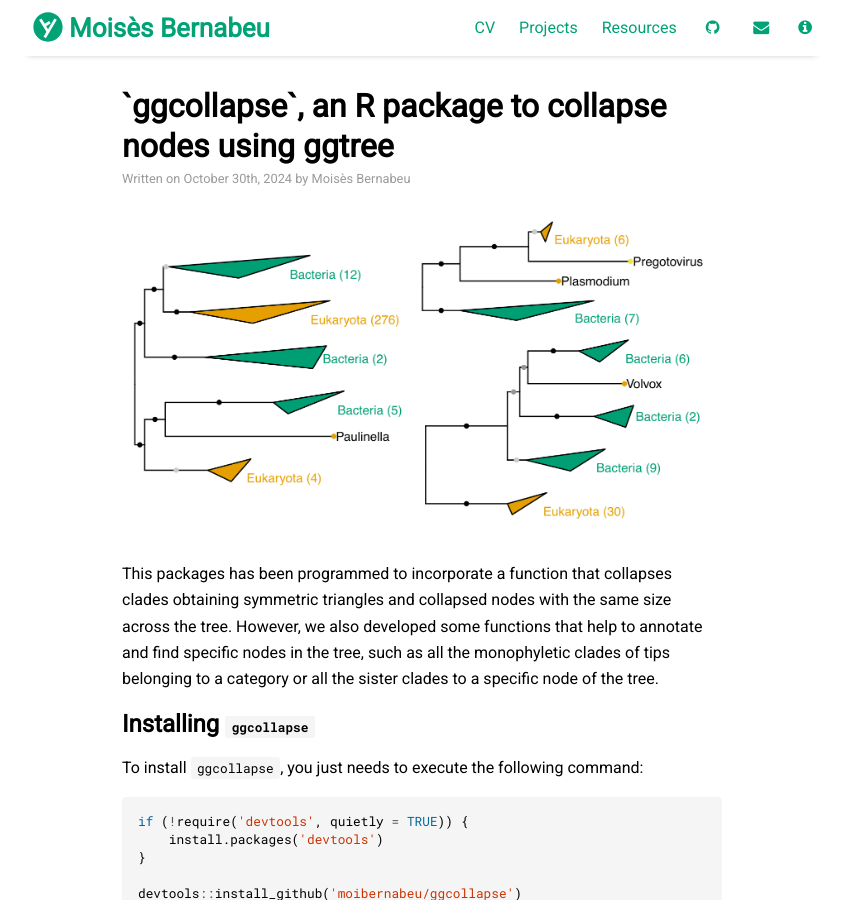
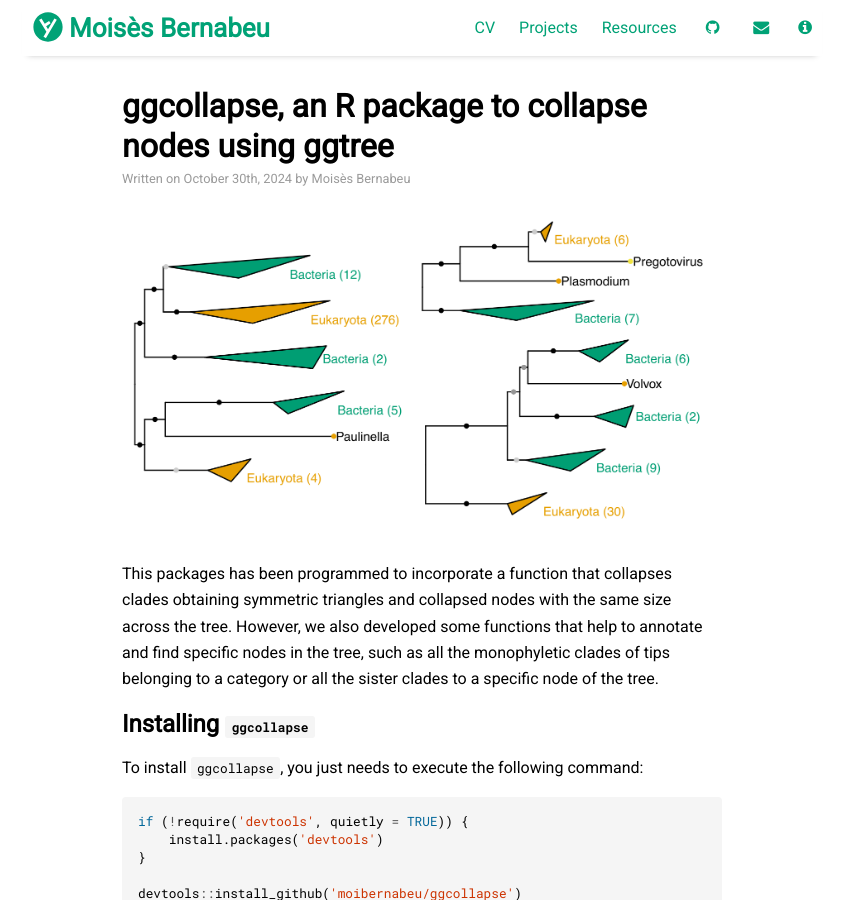
Before and after one commit to moibernabeu/moibernabeu.github.io, a Jekyll site: the page built from _posts/2024-10-30-ggcollapse.md, in a window 1280 px wide and 900 px high. Shown: the whole window, without its empty margins (218-1061 px from the left). Built offline with Jekyll 4.4.1, drawn with Linux system fonts in a browser that asks for light colours; nearby versions of some CDN libraries.

```diff
--- a/_posts/2024-10-30-ggcollapse.md
+++ b/_posts/2024-10-30-ggcollapse.md
@@ -1,6 +1,6 @@
 ---
 layout: post
-title: "`ggcollapse`, an R package to collapse nodes using ggtree"
+title: "ggcollapse, an R package to collapse nodes using ggtree"
 author: "Moisès Bernabeu"
 categories: resources
 tags: [resources,R,visualisation]
```
